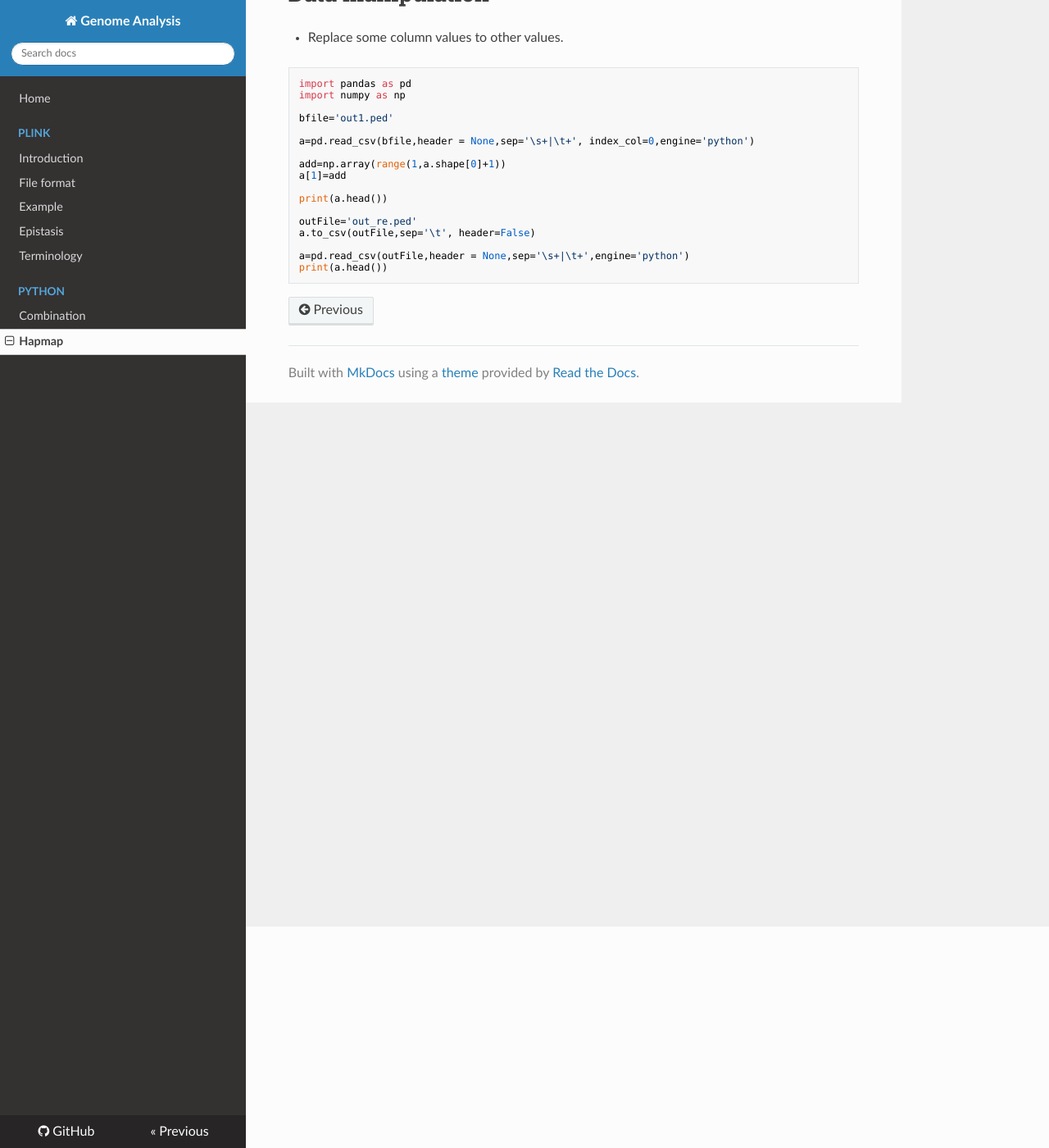
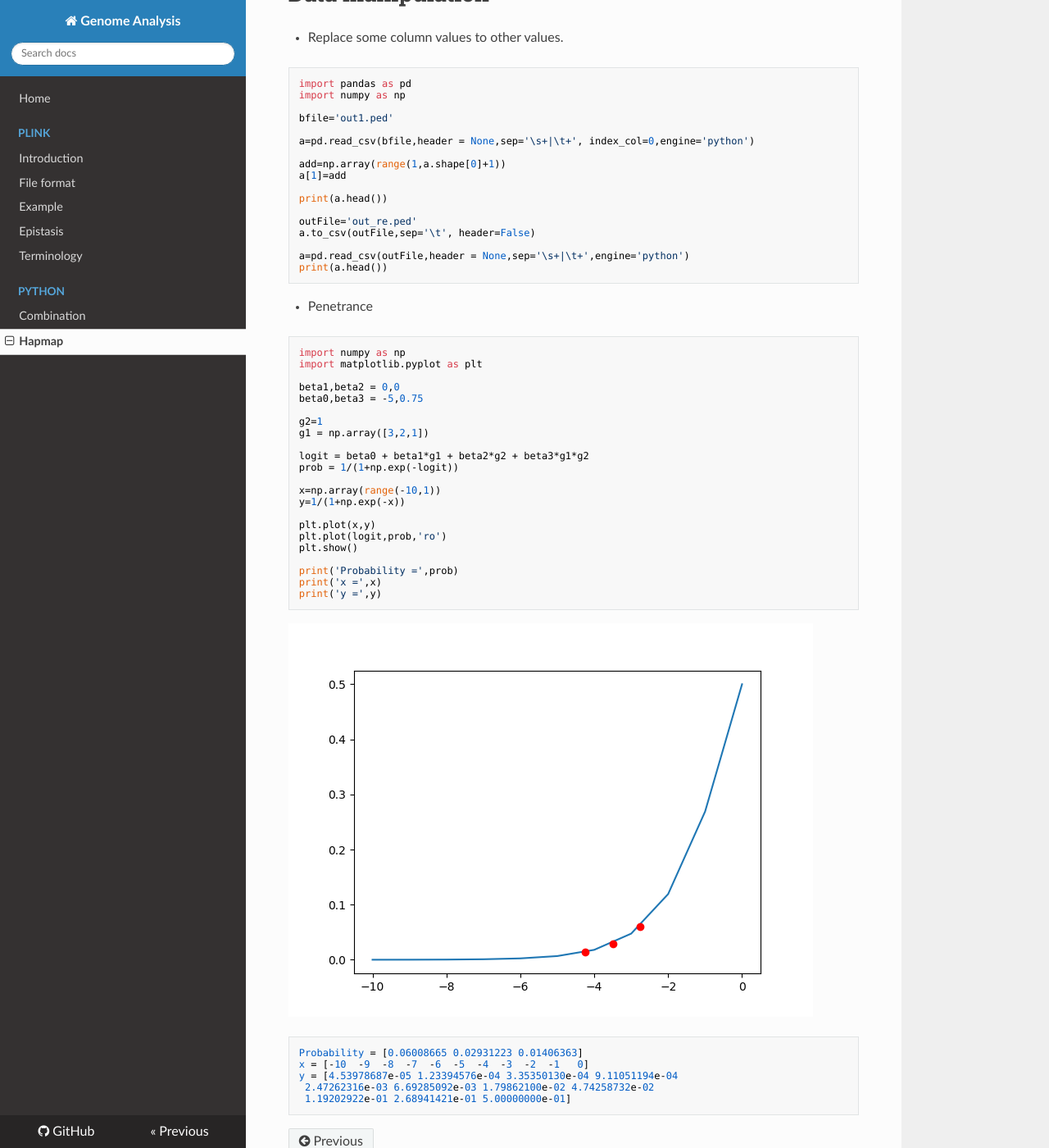
Before and after one commit to WonyoungCho/plink, an MkDocs documentation site: the page built from docs/hapMap1KG_ch7_8.md, in a window 1280 px wide and 1400 px high, scrolled down 270 px. Shown: the whole window at 82% size. Built offline with MkDocs 1.6.1, drawn with Linux system fonts in a browser that asks for light colours; nearby versions of some CDN libraries; old or Windows-style settings are respelled for this version of MkDocs.

Commit message:
Update hapMap1KG_ch7_8.md

````diff
--- a/docs/hapMap1KG_ch7_8.md
+++ b/docs/hapMap1KG_ch7_8.md
@@ -26,3 +26,38 @@ a.to_csv(outFile,sep='\t', header=False)
 a=pd.read_csv(outFile,header = None,sep='\s+|\t+',engine='python')
 print(a.head())
 ```
+
+- Penetrance
+```
+import numpy as np
+import matplotlib.pyplot as plt
+
+beta1,beta2 = 0,0
+beta0,beta3 = -5,0.75
+
+g2=1
+g1 = np.array([3,2,1])
+
+logit = beta0 + beta1*g1 + beta2*g2 + beta3*g1*g2
+prob = 1/(1+np.exp(-logit))
+
+x=np.array(range(-10,1))
+y=1/(1+np.exp(-x))
+
+plt.plot(x,y)
+plt.plot(logit,prob,'ro')
+plt.show()
+
+print('Probability =',prob)
+print('x =',x)
+print('y =',y)
+```
+![Penetrance](image/penetrance.png)
+
+```
+Probability = [0.06008665 0.02931223 0.01406363]
+x = [-10  -9  -8  -7  -6  -5  -4  -3  -2  -1   0]
+y = [4.53978687e-05 1.23394576e-04 3.35350130e-04 9.11051194e-04
+ 2.47262316e-03 6.69285092e-03 1.79862100e-02 4.74258732e-02
+ 1.19202922e-01 2.68941421e-01 5.00000000e-01]
+```
````
